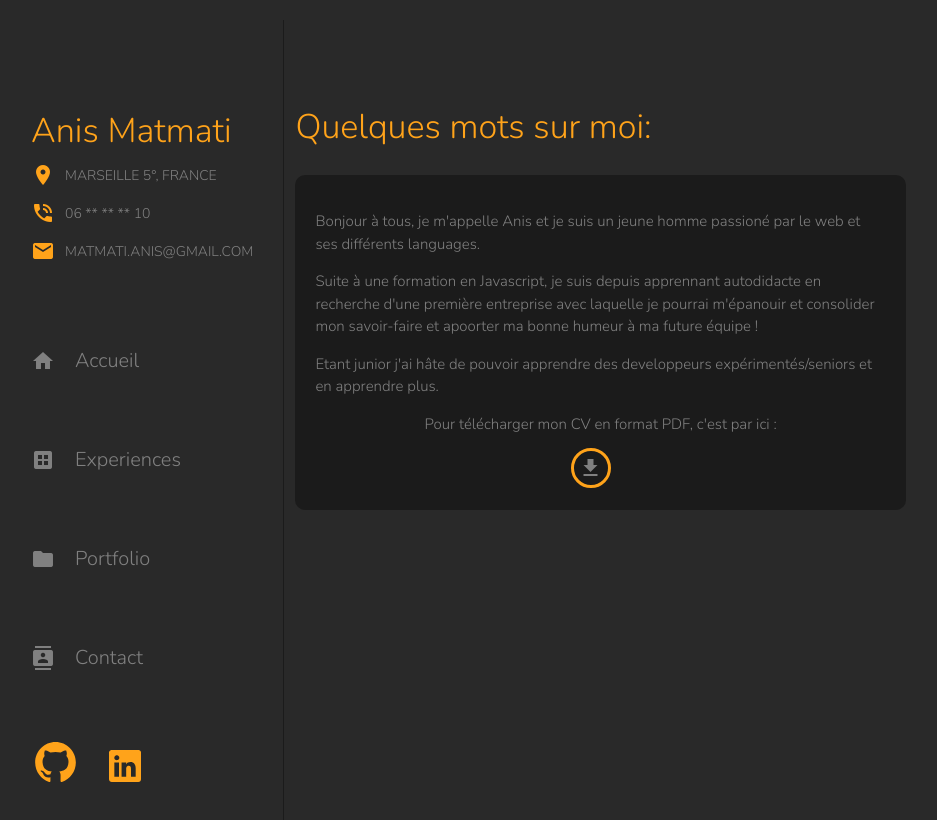
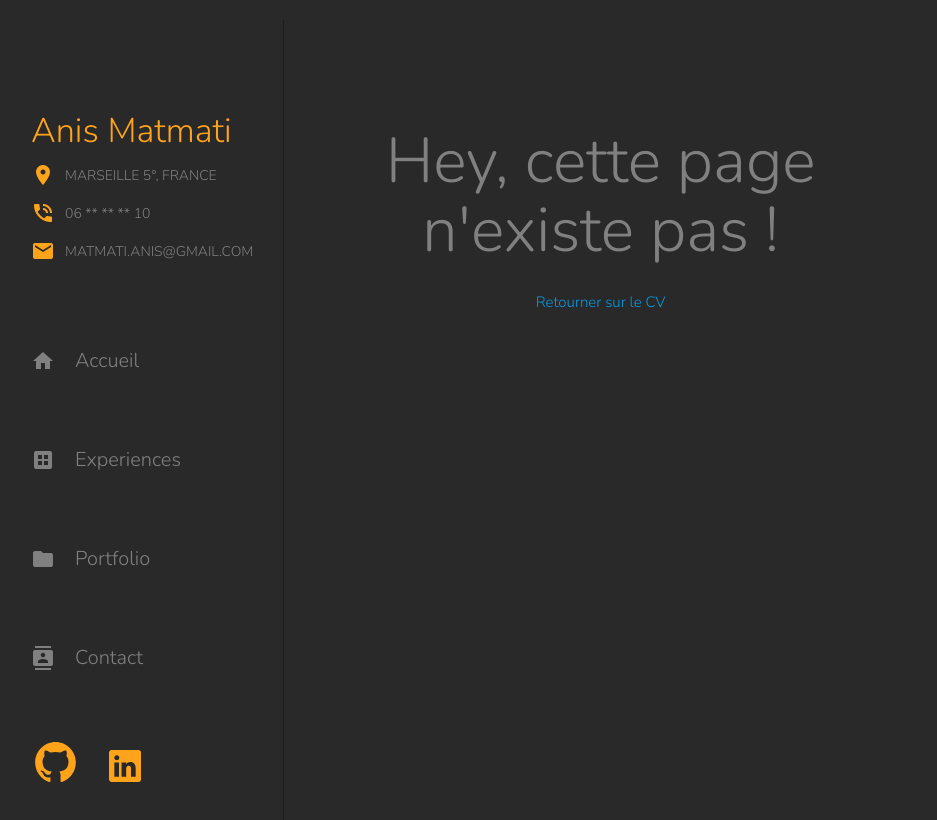
Before and after one commit to Wutzy/cv-react, a React (Create React App) app: page / in a window 1280 px wide. Shown: the top 820 px of the page, without its empty margins (171-1108 px from the left). Built offline with nearby package versions, Linux system fonts and the light colour scheme.

Commit message:
change home path in app.tsx

```diff
--- a/src/App.tsx
+++ b/src/App.tsx
@@ -18,7 +18,7 @@
         <Menu />
         <div className="content">
           <Routes>
-            <Route path = "/" element={<Home />}/>
+            <Route path = "/cv-react/" element={<Home />}/>
             <Route path = "/knowledges" element={<Knowledges />}/>
             <Route path = "/portfolio" element={<Portfolio />}/>
             <Route path = "/portfolio/:id" element={<ProjectDetails />}/>
```
